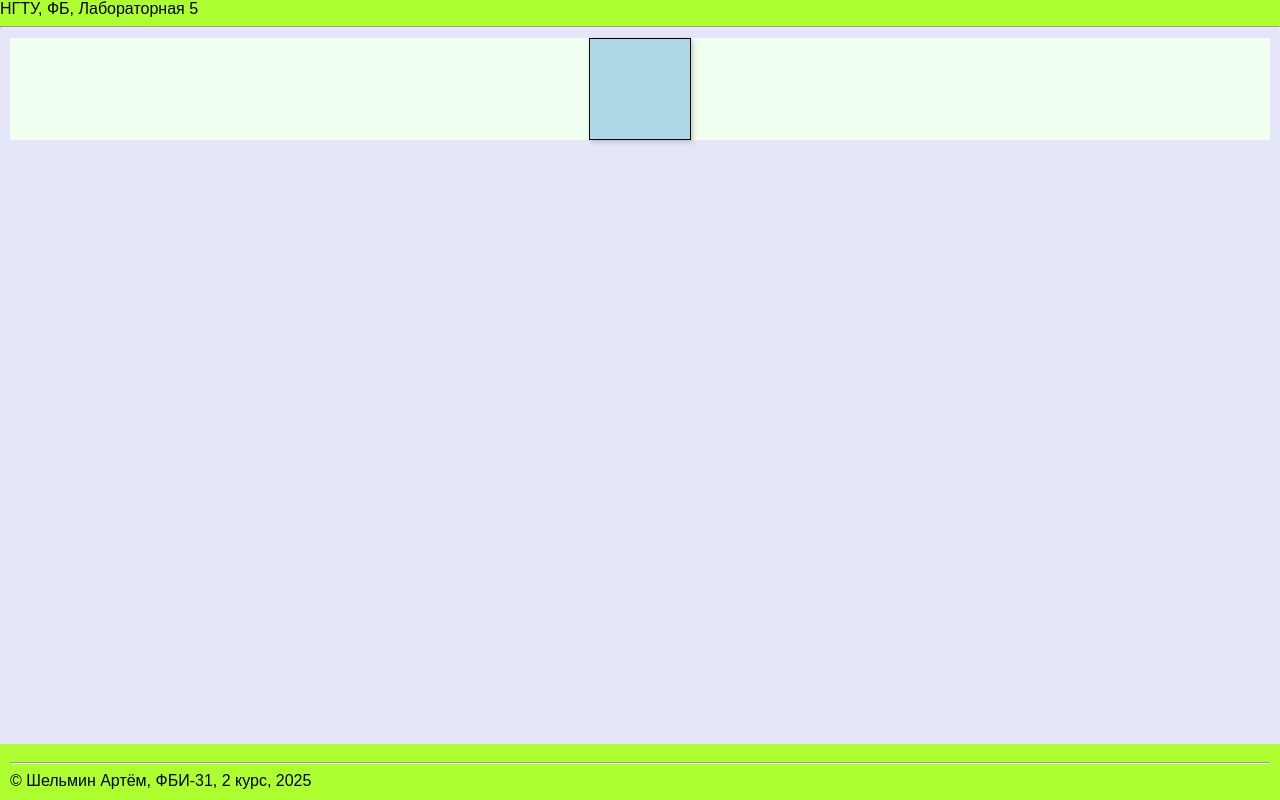
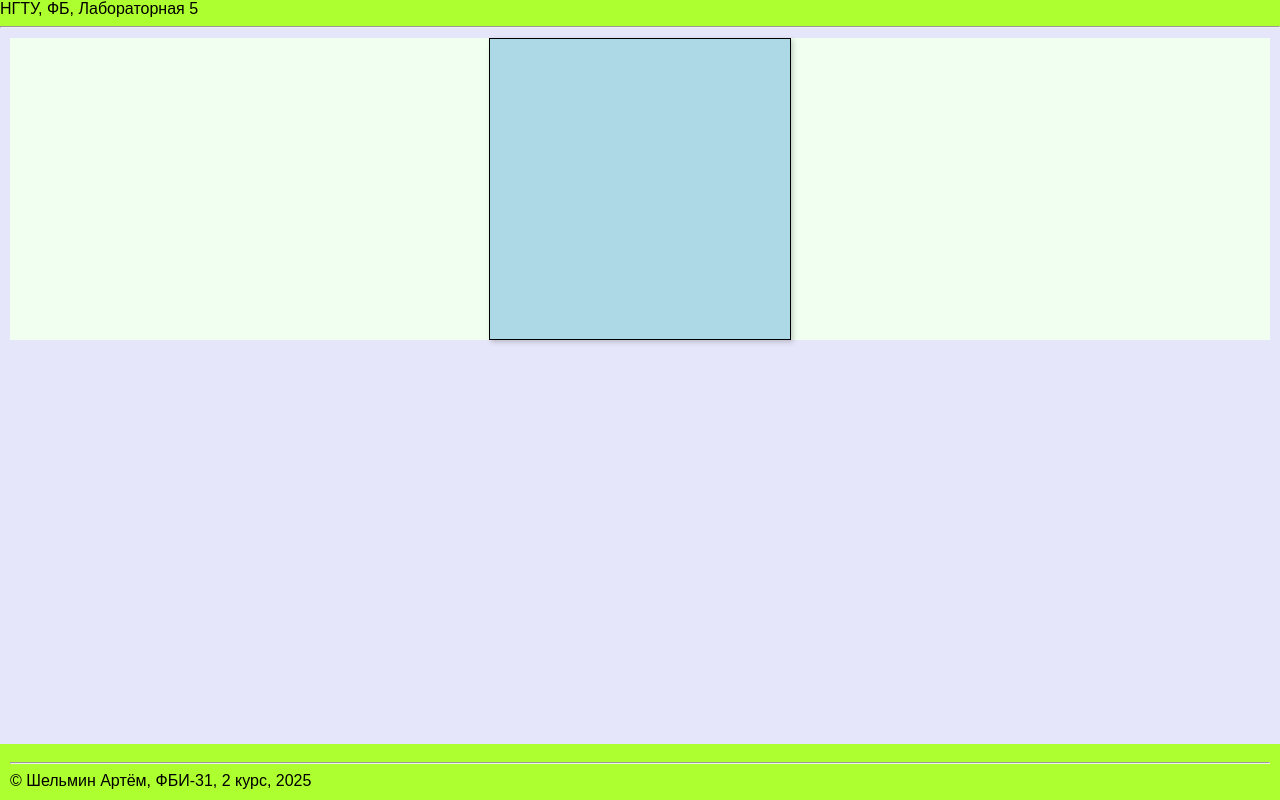
Before and after one commit to ArtematGame/Lab-one, a plain HTML site: page Lab5/event.html in a window 1280 px wide. Drawn offline with Linux system fonts and the light colour scheme.

Commit message:
События

```diff
--- a/Lab5/event.html
+++ b/Lab5/event.html
@@ -51,8 +51,8 @@
             }
 
             #block {
-                width: 100px;
-                height: 100px;
+                width: 300px;
+                height: 300px;
                 border: 1px solid black;
                 background-color: lightblue;
                 cursor: crosshair;
```
